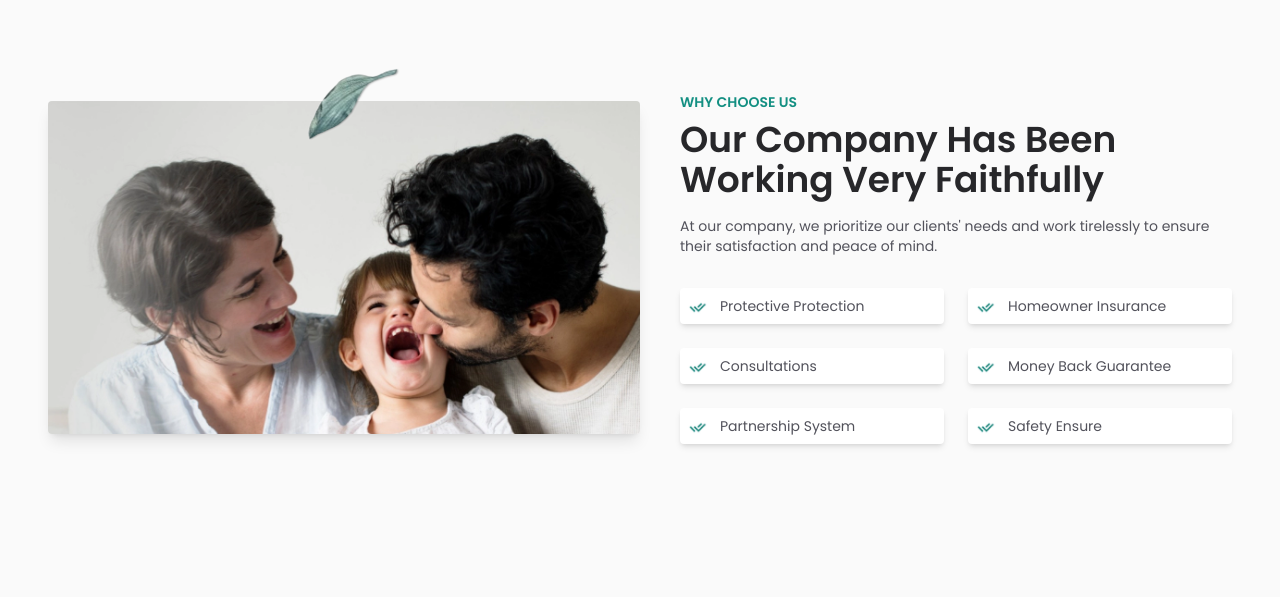
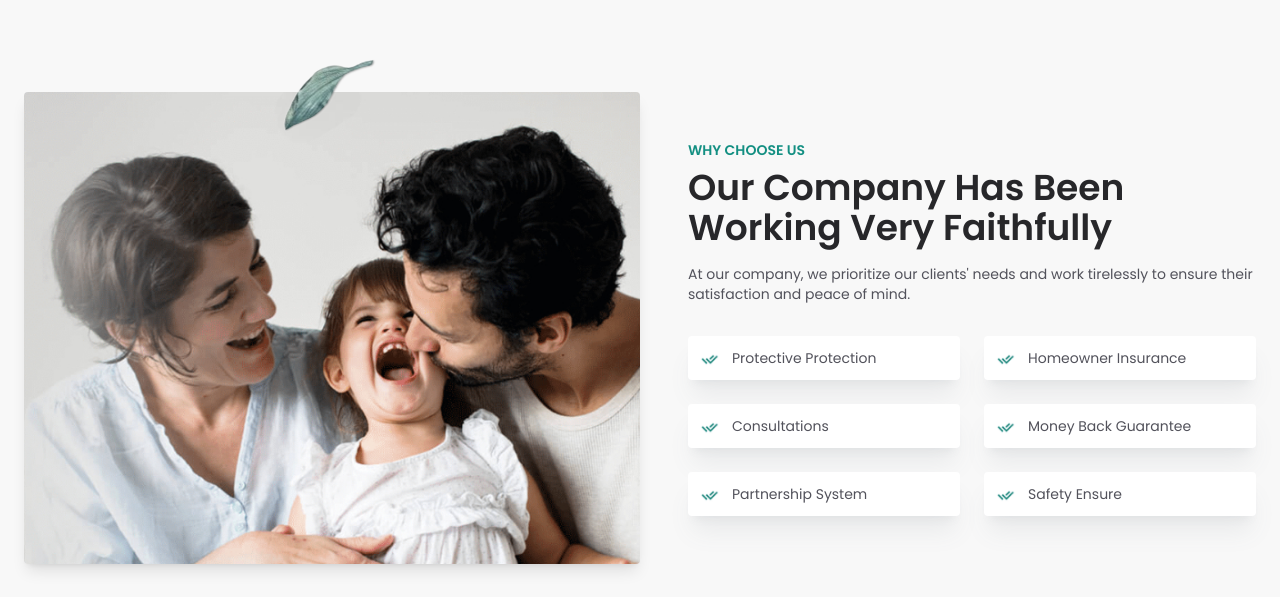
Before and after one commit to yeruvasaijahnavi/insurance_website, an Angular app: page / in a window 1280 px wide. Shown: the part 3243-3840 px from the top of the page. Built offline with nearby package versions, Linux system fonts and the light colour scheme.

Commit message:
Update why choose us image

```diff
--- a/src/app/whychooseus/whychooseus.component.html
+++ b/src/app/whychooseus/whychooseus.component.html
@@ -1,7 +1,5 @@
-<section class="bg-zinc-50 py-40">
-	<div
-		class="container mx-auto px-6 md:px-12 flex flex-col lg:flex-row items-center"
-	>
+<section class="bg-[#f8f8f8] py-40">
+	<div class="container mx-auto px-6 flex flex-col lg:flex-row items-center">
 		<div class="lg:w-1/2 mb-8 lg:mb-0 relative">
 			<img
 				src="/assets/images/accents/choose_leaf.png"
@@ -16,7 +14,7 @@
 			/>
 		</div>
 
-		<div class="lg:w-1/2 lg:pl-10">
+		<div class="lg:w-1/2 lg:pl-12">
 			<h6 class="text-sm font-semibold text-accent uppercase mb-2">
 				Why Choose Us
 			</h6>
@@ -31,7 +29,9 @@
 			</p>
 
 			<div class="grid grid-cols-1 sm:grid-cols-2 gap-6">
-				<div class="flex items-start p-2 bg-white rounded shadow-md">
+				<div
+					class="flex items-start p-3 bg-white rounded shadow-gray-500/10 shadow-xl"
+				>
 					<img
 						src="/assets/images/icons/double_tick_icon.png"
 						alt="Checkmark"
@@ -42,7 +42,9 @@
 					>
 				</div>
 
-				<div class="flex items-start p-2 bg-white rounded shadow-md">
+				<div
+					class="flex items-start p-3 bg-white rounded shadow-gray-500/10 shadow-xl"
+				>
 					<img
 						src="/assets/images/icons/double_tick_icon.png"
 						alt="Checkmark"
@@ -53,7 +55,9 @@
 					>
 				</div>
 
-				<div class="flex items-start p-2 bg-white rounded shadow-md">
+				<div
+					class="flex items-start p-3 bg-white rounded shadow-gray-500/10 shadow-xl"
+				>
 					<img
 						src="/assets/images/icons/double_tick_icon.png"
 						alt="Checkmark"
@@ -62,7 +66,9 @@
 					<span class="text-zinc-600 text-sm">Consultations</span>
 				</div>
 
-				<div class="flex items-start p-2 bg-white rounded shadow-md">
+				<div
+					class="flex items-start p-3 bg-white rounded shadow-gray-500/10 shadow-xl"
+				>
 					<img
 						src="/assets/images/icons/double_tick_icon.png"
 						alt="Checkmark"
@@ -73,7 +79,9 @@
 					>
 				</div>
 
-				<div class="flex items-start p-2 bg-white rounded shadow-md">
+				<div
+					class="flex items-start p-3 bg-white rounded shadow-gray-500/10 shadow-xl"
+				>
 					<img
 						src="/assets/images/icons/double_tick_icon.png"
 						alt="Checkmark"
@@ -84,7 +92,9 @@
 					>
 				</div>
 
-				<div class="flex items-start p-2 bg-white rounded shadow-md">
+				<div
+					class="flex items-start p-3 bg-white rounded shadow-gray-500/10 shadow-xl"
+				>
 					<img
 						src="/assets/images/icons/double_tick_icon.png"
 						alt="Checkmark"
```
Also changed, not shown: src/assets/images/why_choose_us.png.
